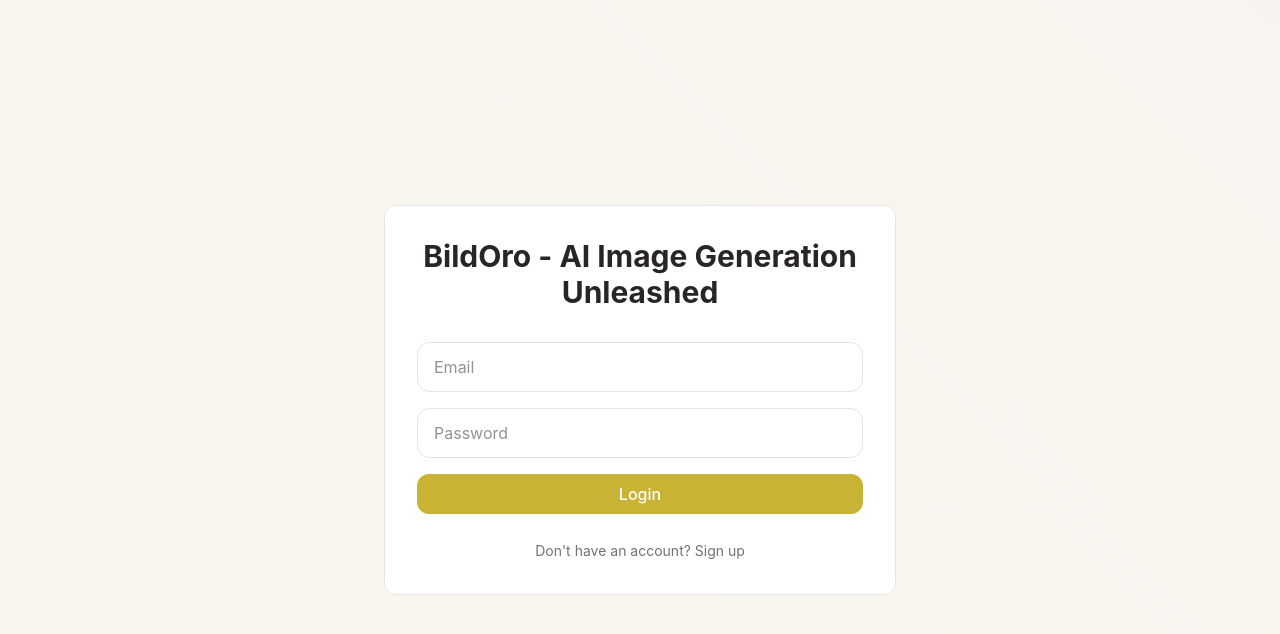
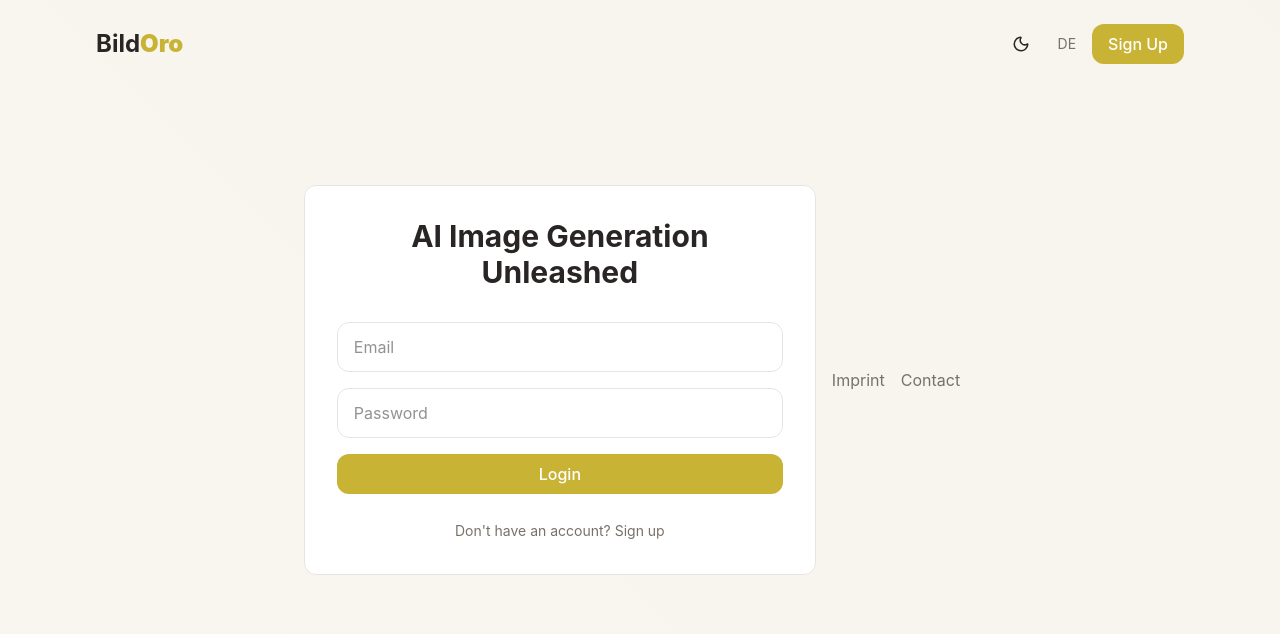
Before and after one commit to TheGoldenBoyle/frame-for, a Next.js app: page /login in a window 1280 px wide. Shown: the top 634 px of the page. Built offline with nearby package versions, Linux system fonts and the light colour scheme; no server answers.

Commit message:
Refactor

```diff
--- a/app/layout.tsx
+++ b/app/layout.tsx
@@ -54,7 +54,7 @@
                     <AuthProvider>
 
                         <I18nProvider>
-                            {/* <Navbar /> */}
+                            <Navbar />
                             {children}
                         </I18nProvider>
                     </AuthProvider>
--- a/app/login/page.tsx
+++ b/app/login/page.tsx
@@ -8,6 +8,7 @@
 import { Input } from '@/components/ui/Input'
 import { Card } from '@/components/ui/Card'
 import Link from 'next/link'
+import { Footer } from '@/components/partials/Footer'
 
 export default function LoginPage() {
     const router = useRouter()
@@ -38,10 +39,10 @@
     }
 
     return (
-        <div className="flex items-center justify-center min-h-screen p-4">
+        <div className="flex items-center justify-center min-h-[95vh] p-4">
             <div className="w-full max-w-lg">
                 <Card>
-                    <div className="text-center mb-8">
+                     <div className="text-center mb-8">
                         <h1 className="text-3xl font-bold">{t.home.title}</h1>
                     </div>
 
@@ -78,6 +79,7 @@
                     </div>
                 </Card>
             </div>
+            <Footer />
         </div>
     )
 }
--- a/app/signup/page.tsx
+++ b/app/signup/page.tsx
@@ -1,6 +1,6 @@
 'use client'
 
-import { useEffect, useState } from 'react'
+import { useState } from 'react'
 import { useRouter } from 'next/navigation'
 import { useAuth } from '@/hooks/useAuth'
 import { useI18n } from '@/lib/i18n/context'
@@ -8,6 +8,7 @@
 import { Input } from '@/components/ui/Input'
 import { Card } from '@/components/ui/Card'
 import Link from 'next/link'
+import { Footer } from '@/components/partials/Footer'
 
 export default function SignupPage() {
     const router = useRouter()
@@ -53,7 +54,8 @@
     }
 
     return (
-        <div className="flex items-center justify-center min-h-screen p-4">
+        <>
+            <div className="flex items-center justify-center min-h-[95vh] p-4">
                 <div className="w-full max-w-lg">
                     <Card>
                         <div className="text-center mb-8">
@@ -98,5 +100,7 @@
                     </Card>
                 </div>
             </div>
+            <Footer />
+        </>
     )
 }
--- a/lib/i18n/de.ts
+++ b/lib/i18n/de.ts
@@ -19,7 +19,7 @@
     },
 
     home: {
-        title: "BildOro - KI-Bildgenerierung Ohne Grenzen",
+        title: "KI-Bildgenerierung Ohne Grenzen",
         hero: "Befreie dich von EinschrÃ¤nkungen. Generiere ohne Grenzen.",
         uploadSoon: "Unbegrenzte Modelle Erkunden",
         dashboard: "Erstellen",
--- a/lib/i18n/en.ts
+++ b/lib/i18n/en.ts
@@ -19,7 +19,7 @@
     },
 
     home: {
-        title: "BildOro - AI Image Generation Unleashed",
+        title: "AI Image Generation Unleashed",
         hero: "Break free from limitations. Generate without boundaries.",
         uploadSoon: "Explore Unlimited Models",
 		dashboard: "Dashboard",
```
Lines whose indentation alone changed are shown as unchanged.
